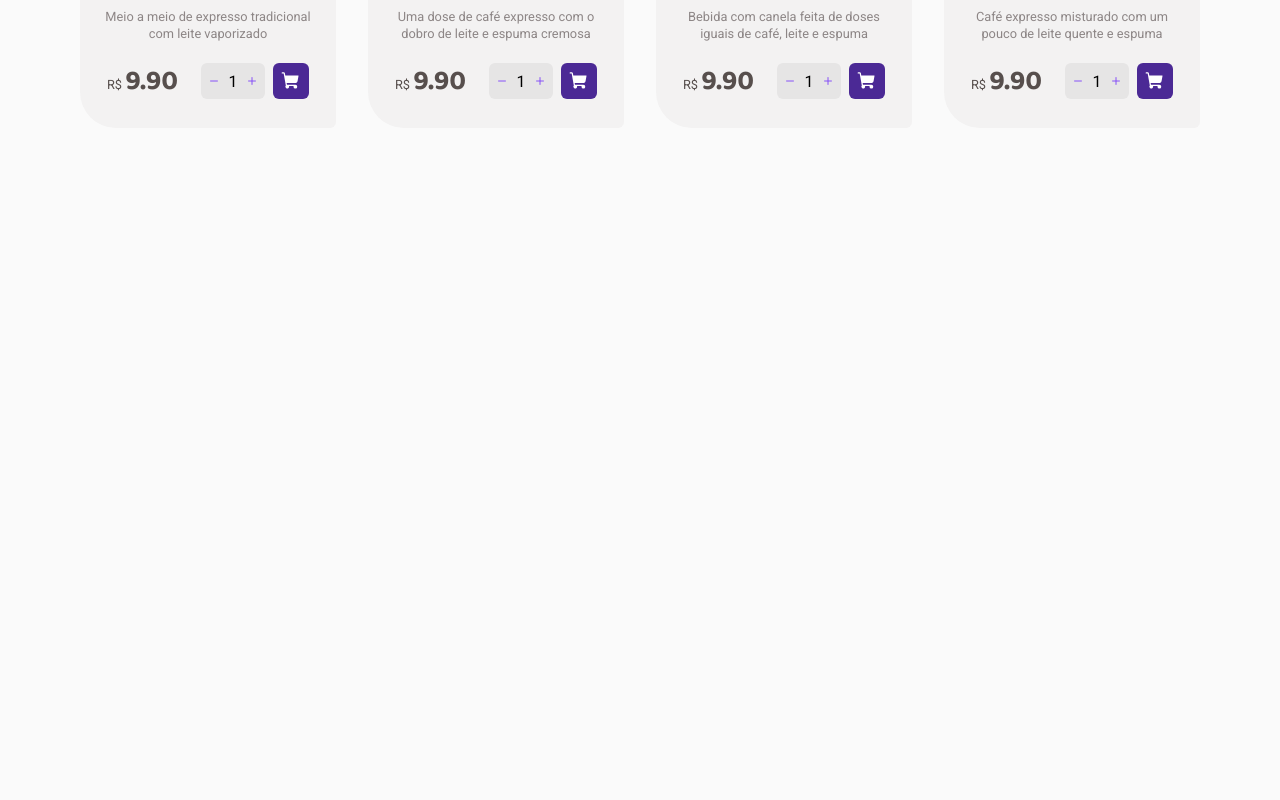
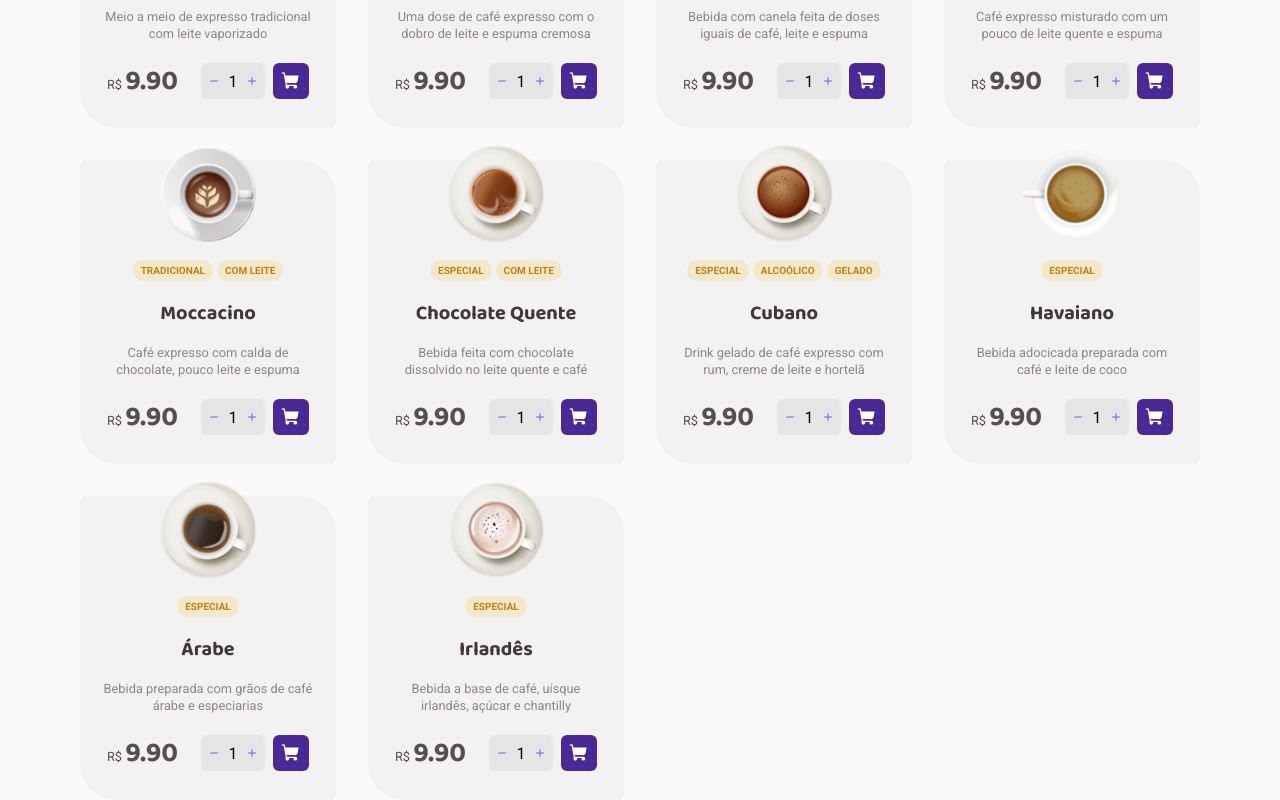
Before and after one commit to gabrielborel/coffee-delivery, a React (Vite) app: page / in a window 1280 px wide. Shown: the part 1267-2067 px from the top of the page. Before the commit the page ends 1395 px from the top, so only its background shows below. Built offline with nearby package versions, Linux system fonts and the light colour scheme.

Commit message:
Added more mockup data

```diff
--- a/src/pages/Home/components/CoffeeList/data.ts
+++ b/src/pages/Home/components/CoffeeList/data.ts
@@ -96,4 +96,58 @@ export const CoffeesList = [
     price: 9.9,
     quantity: 0,
   },
+  {
+    id: 9,
+    name: 'Moccacino',
+    image: mochaccino,
+    labels: ['tradicional', 'com leite'],
+    description: 'Café expresso com calda de chocolate, pouco leite e espuma',
+    price: 9.9,
+    quantity: 0,
+  },
+  {
+    id: 10,
+    name: 'Chocolate Quente',
+    image: chocolateQuente,
+    labels: ['especial', 'com leite'],
+    description: 'Bebida feita com chocolate dissolvido no leite quente e café',
+    price: 9.9,
+    quantity: 0,
+  },
+  {
+    id: 11,
+    name: 'Cubano',
+    image: cubano,
+    labels: ['especial', 'alcoólico', 'gelado'],
+    description: 'Drink gelado de café expresso com rum, creme de leite e hortelã',
+    price: 9.9,
+    quantity: 0,
+  },
+  {
+    id: 12,
+    name: 'Havaiano',
+    image: havaiano,
+    labels: ['especial'],
+    description: 'Bebida adocicada preparada com café e leite de coco',
+    price: 9.9,
+    quantity: 0,
+  },
+  {
+    id: 14,
+    name: 'Árabe',
+    image: arabe,
+    labels: ['especial'],
+    description: 'Bebida preparada com grãos de café árabe e especiarias',
+    price: 9.9,
+    quantity: 0,
+  },
+  {
+    id: 15,
+    name: 'Irlandês',
+    image: irlandes,
+    labels: ['especial'],
+    description: 'Bebida a base de café, uísque irlandês, açúcar e chantilly',
+    price: 9.9,
+    quantity: 0,
+  },
 ];
```
